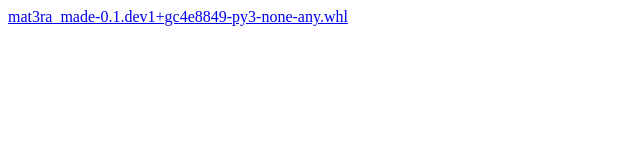
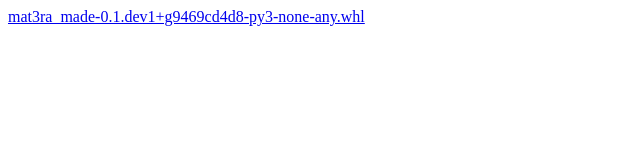
Before and after one commit to Exabyte-io/made, a plain HTML site: page index.html in a window 1280 px wide. Shown: the full height of the page, 0-640 px from the left. Drawn offline with Linux system fonts and the light colour scheme.

Commit message:
Publish wheel mat3ra_made-0.1.dev1+g9469cd4d8-py3-none-any.whl for v0.1.0 9469cd4d830fbc184c37b7c639637d8df0f5a970

```diff
--- a/index.html
+++ b/index.html
@@ -1 +1 @@
-<html><body><a href='mat3ra_made-0.1.dev1+gc4e8849-py3-none-any.whl'>mat3ra_made-0.1.dev1+gc4e8849-py3-none-any.whl</a></body></html>
+<html><body><a href='mat3ra_made-0.1.dev1+g9469cd4d8-py3-none-any.whl'>mat3ra_made-0.1.dev1+g9469cd4d8-py3-none-any.whl</a></body></html>
```
Also changed, not shown: 2 other files.
